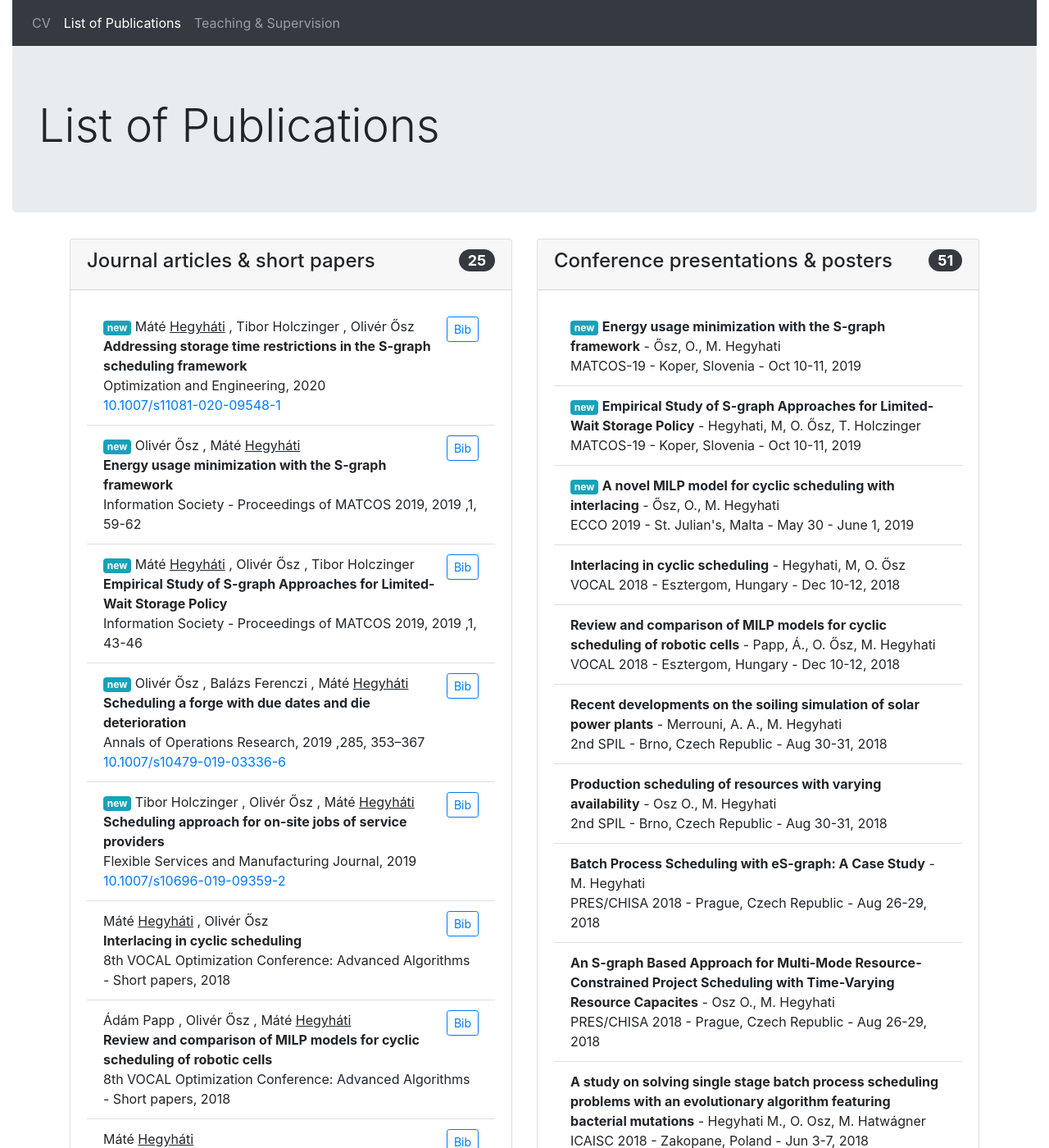
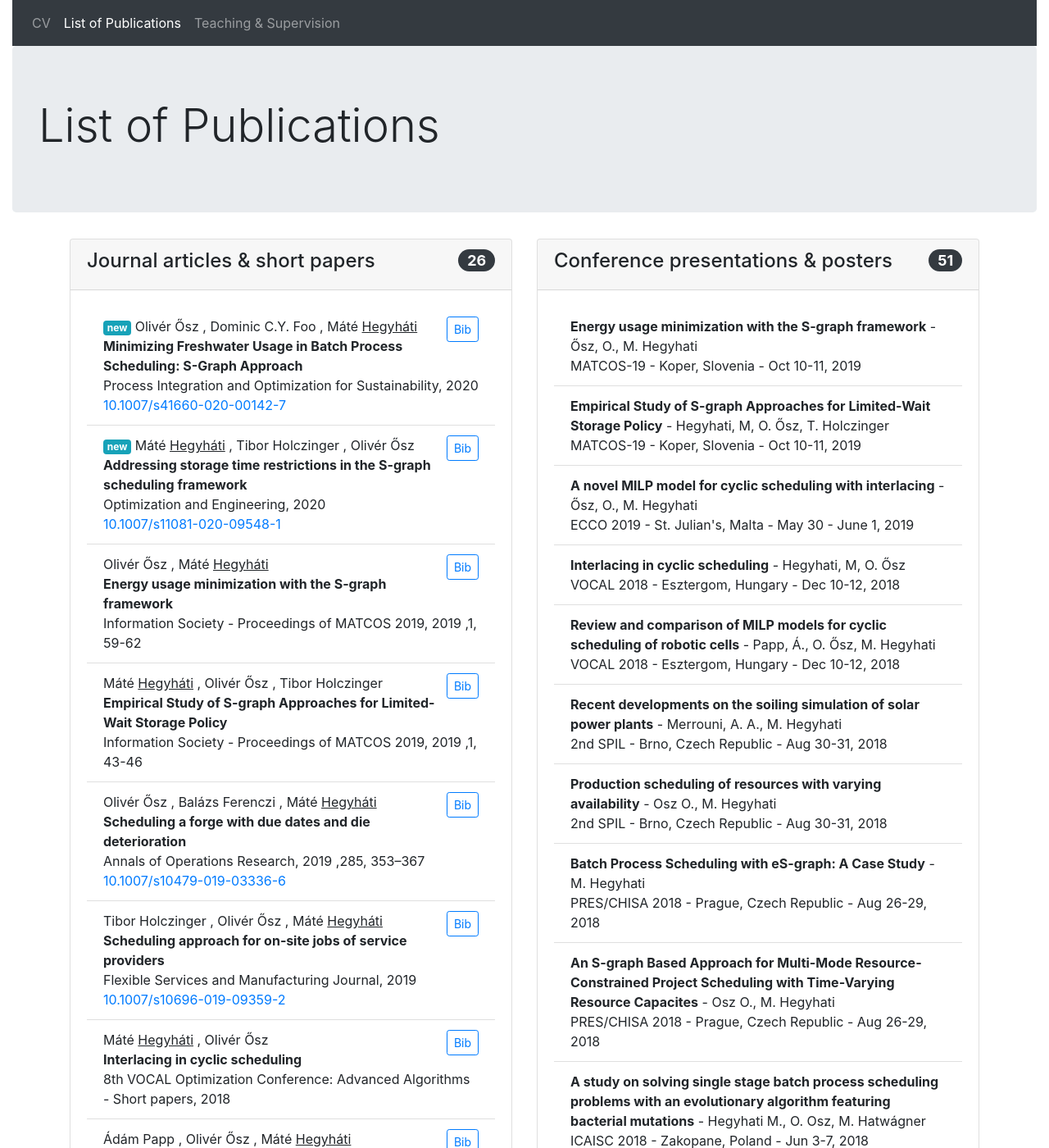
Before and after one commit to hegyhati/hegyhati.github.io, a Jekyll site: the page built from publications.html, in a window 1280 px wide and 1400 px high. Shown: the whole window at 82% size. Built offline with Jekyll 4.4.1, drawn with Linux system fonts in a browser that asks for light colours; nearby versions of some CDN libraries.

Commit message:
PIAS paper

```diff
--- a/_data/articles.json
+++ b/_data/articles.json
@@ -1,4 +1,31 @@
 [
+    {
+        "id": "Osz2020",
+        "type": "article",
+        "title": "Minimizing Freshwater Usage in Batch Process Scheduling: S-Graph Approach",
+        "author":
+        [
+            {
+                "family": "Ősz",
+                "given": "Olivér"
+            },
+            {
+                "family": "Foo",
+                "given": "Dominic C.Y."
+            },
+            {
+                "family": "Hegyháti",
+                "given": "Máté"
+            },
+        ],
+        "journal": "Process Integration and Optimization for Sustainability",
+        "year": "2020",
+        "volume?": "?",
+        "pages?" : "??-??",
+        "ISSN": "2509-4246",
+        "url" : "https://doi.org/10.1007/s41660-020-00142-7",
+        "doi" : "10.1007/s41660-020-00142-7"
+    },
     {
         "id": "Hegyhati2020",
         "type": "article",
--- a/_includes/article.html
+++ b/_includes/article.html
@@ -2,7 +2,7 @@
 
 
 <div>
-    {% if pub.year >= "2019" %} <span class="badge badge-info">new</span> {% endif %}
+    {% if pub.year >= "2020" %} <span class="badge badge-info">new</span> {% endif %}
     {% for author in pub.author %}
     {{author.given}}
     {% if author.family =="Hegyháti" or author.family =="Hegyhati" %}
--- a/_includes/presentation.html
+++ b/_includes/presentation.html
@@ -1,4 +1,4 @@
 
 
-<div>{% if pres.year >= "2019" %} <span class="badge badge-info">new</span> {% endif %}<b>{{pres.title}}</b> - {{pres.author}}</div>
+<div>{% if pres.year >= "2020" %} <span class="badge badge-info">new</span> {% endif %}<b>{{pres.title}}</b> - {{pres.author}}</div>
 <div>{{pres.conferenceshort}} - {{pres.city}}, {{pres.country}} - {{pres.date}}, {{pres.year}}</div>
```
